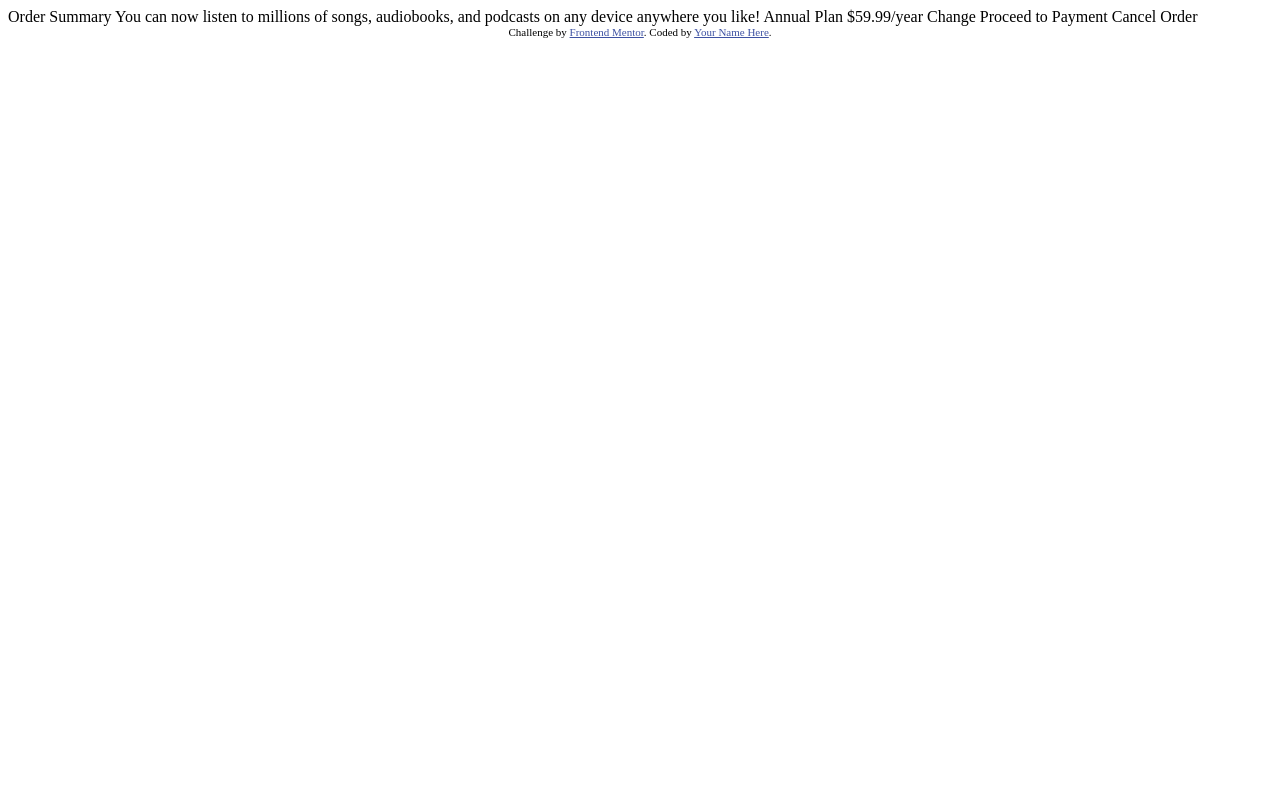
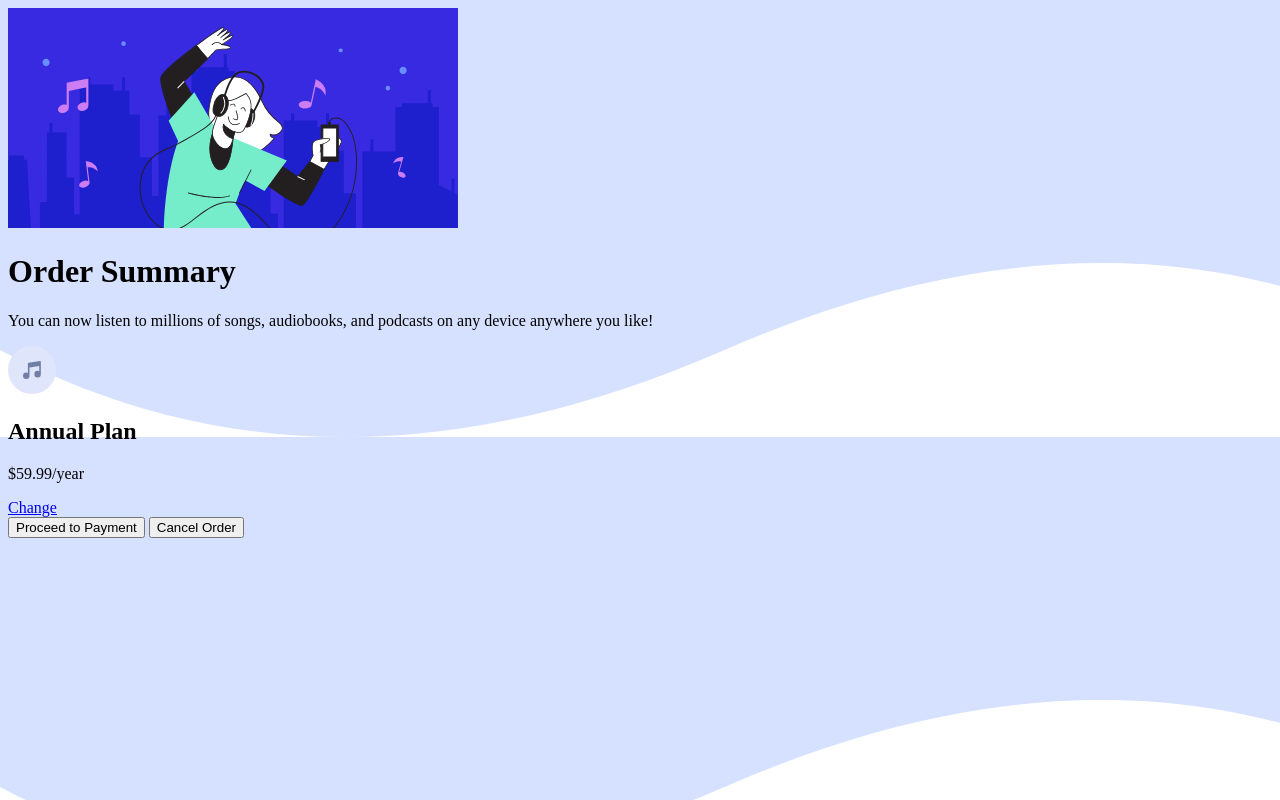
Before and after one commit to LeonNjoroge/FMCodeCh3, a plain HTML site: page order-summary-component-main/index.html in a window 1280 px wide. Drawn offline with Linux system fonts and the light colour scheme.

Commit message:
modified:   order-summary-component-main/index.html 	new file:   order-summary-component-main/style.css

```diff
--- a/order-summary-component-main/index.html
+++ b/order-summary-component-main/index.html
@@ -5,7 +5,7 @@
   <meta name="viewport" content="width=device-width, initial-scale=1.0"> <!-- displays site properly based on user's device -->
 
   <link rel="icon" type="image/png" sizes="32x32" href="./images/favicon-32x32.png">
-
+  <link rel="stylesheet" href="style.css">
   <title>Frontend Mentor | Order summary card</title>
 
   <!-- Feel free to remove these styles or customise in your own stylesheet 👍 -->
@@ -15,7 +15,7 @@
   </style>
 </head>
 <body>
-
+<!--
   Order Summary
 
   You can now listen to millions of songs, audiobooks, and podcasts on any
@@ -28,10 +28,44 @@
 
   Proceed to Payment
   Cancel Order
+-->
+<main>
+  <div class="container">
+    <div class = container-child>
+      <img src="images/illustration-hero.svg" class="hero">
+    </div>
+    <div class="container-child">
+      <div class="text-area">
+        <h1>Order Summary</h1>
+        <p>You can now listen to millions of songs, audiobooks, and podcasts on any
+          device anywhere you like!</p>
+      </div>
+    </div>
+    <div class="container-child">
+      <div class = "plan">
+        <img src="images/icon-music.svg">
+        <h2>Annual Plan</h2>
+        <p>$59.99/year</p>
+        <a href="#">Change</a>
+      </div>
+      <div>
+        <button type ="button">Proceed to Payment</button>
+        <button type="button">Cancel Order</button>
+      </div>
 
+    </div>
+  </div>
+
+
+</main>
+
+<!--
+<footer>
   <div class="attribution">
     Challenge by <a href="https://www.frontendmentor.io?ref=challenge" target="_blank">Frontend Mentor</a>.
     Coded by <a href="#">Your Name Here</a>.
   </div>
+</footer>
+-->
 </body>
 </html>
--- /dev/null
+++ b/order-summary-component-main/style.css
@@ -0,0 +1,14 @@
+body{
+    background-image: url("images/pattern-background-desktop.svg");
+    background-repeat: none;
+    background-position: cover;
+}
+
+
+
+@media screen and (max-width:600px) {
+    body{
+        background-image: url("images/pattern-background-mobile.svg");
+    }
+
+}
```
